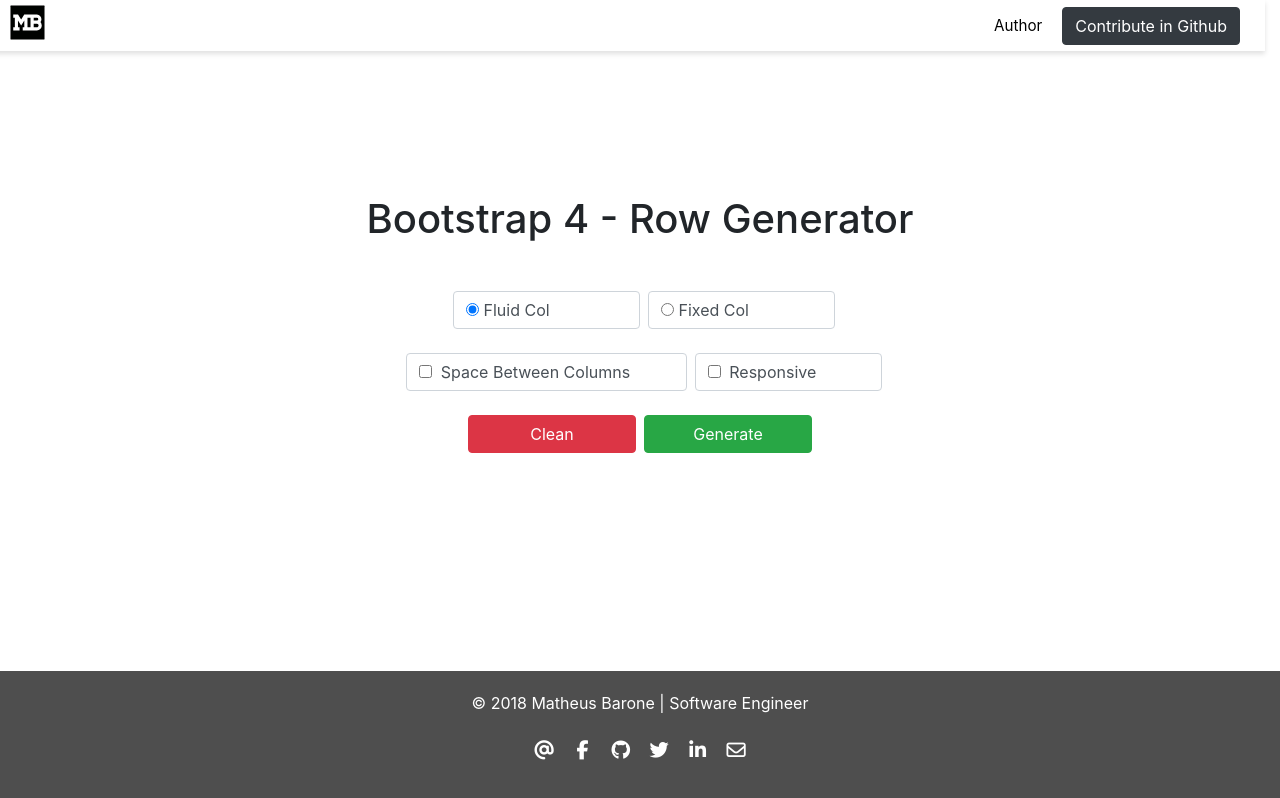
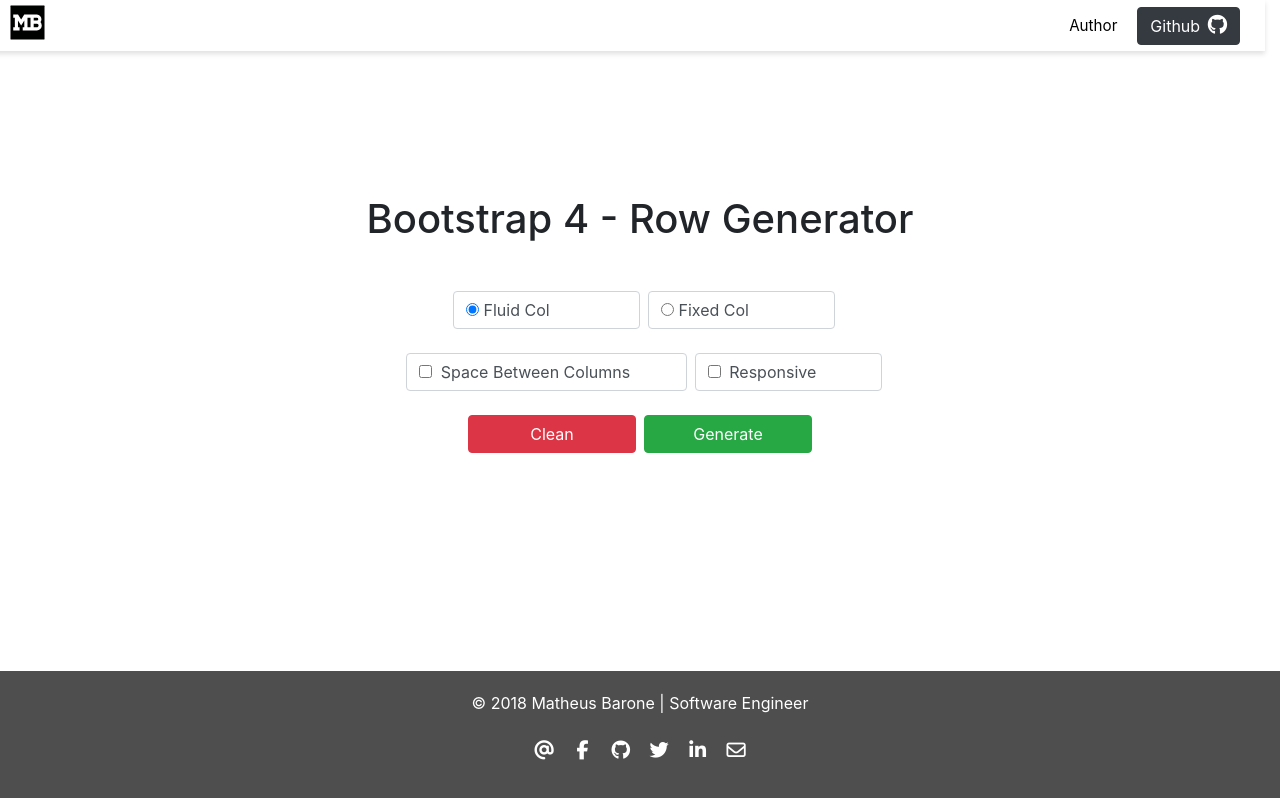
Before and after one commit to mathvbarone/bootstrap4-html-generator, a website: page index.html in a window 1280 px wide. Drawn offline with nearby package versions, Linux system fonts and the light colour scheme.

Commit message:
improving menu layout

```diff
--- a/index.html
+++ b/index.html
@@ -60,7 +60,7 @@
                         <a href="https://matheusbarone.com/sobre/" class="menu-link" target="_blank" title="Author" rel="noopener">Author</a>
                     </li>
                     <li class="menu-item">
-                        <a href="https://github.com/mathvbarone/bootstrap4-row-generator" target="_blank" class="btn btn-dark" title="Contribute in Github" rel="noopener">Contribute in Github</a>
+                        <a href="https://github.com/mathvbarone/bootstrap4-row-generator" target="_blank" class="btn menu-btn btn-dark" title="Github" rel="noopener">Github <i class="fa fa-github" aria-hidden="true"></i></a>
                     </li>
                 </ul>
             </nav>
--- a/style.css
+++ b/style.css
@@ -65,6 +65,17 @@ label {
 /* MENU */
 .menu-list {
     margin: 0;
+}
+
+
+.meu-btn {
+    display: flex;
+    align-items: center;
+}
+
+.menu-btn .fa-github {
+    font-size: 20px;
+    margin-left: 3px;
 }
 
 .menu-link {
```
